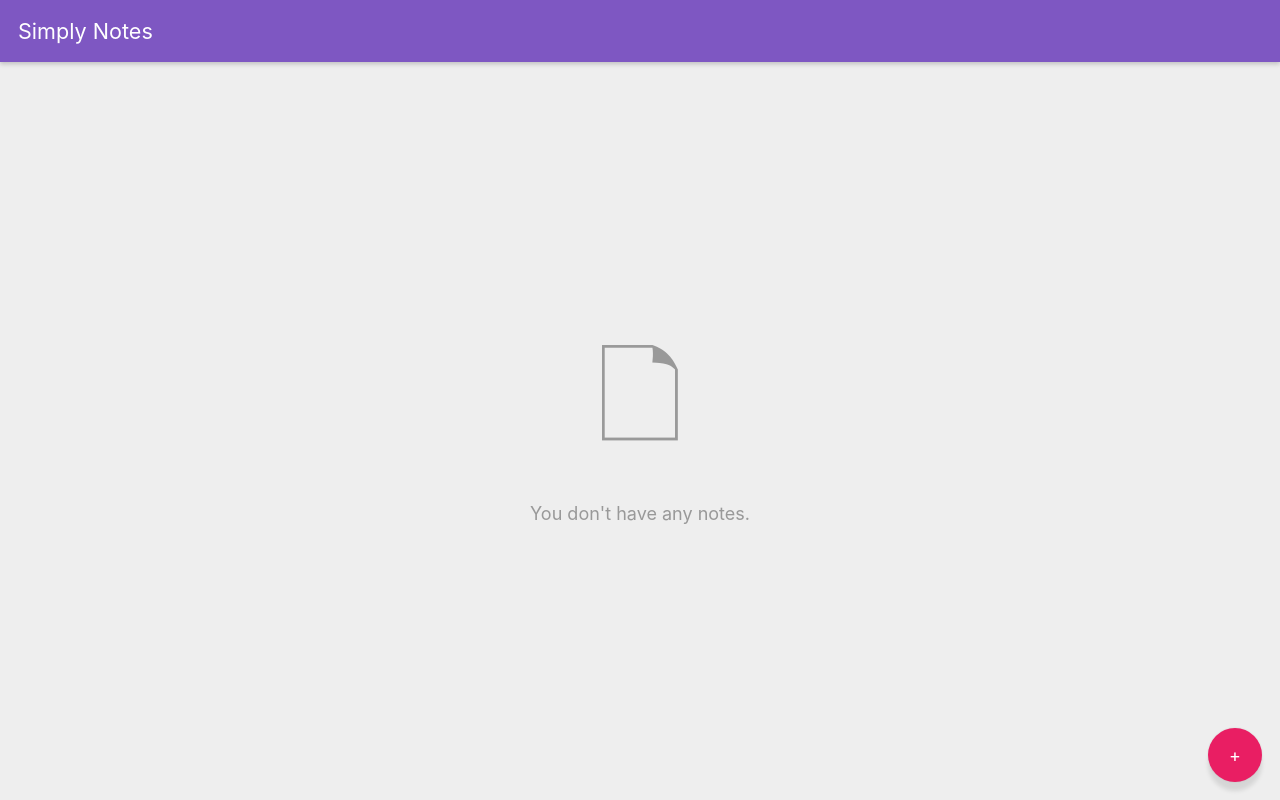
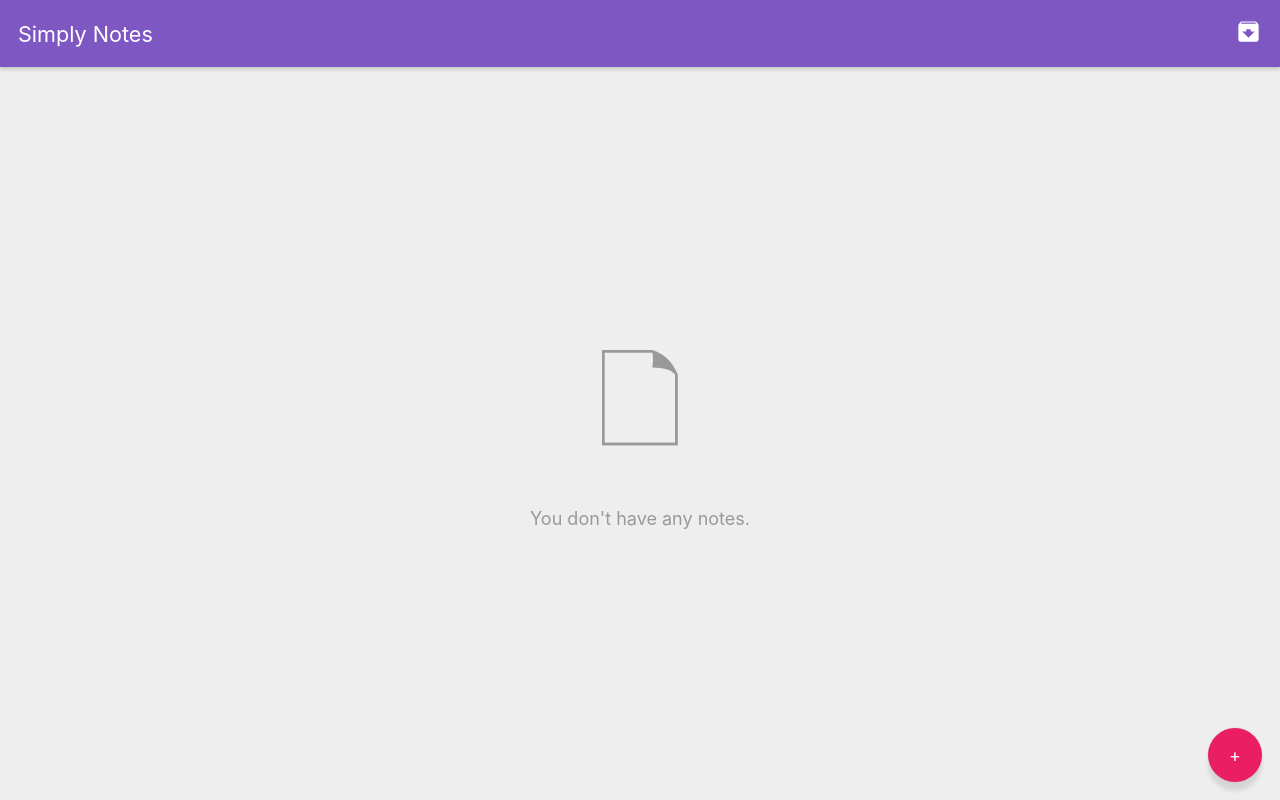
Before and after one commit to gregtyler/simply-notes, a Vue app: page / in a window 1280 px wide. Built offline with nearby package versions, Linux system fonts and the light colour scheme.

Commit message:
Add link to archive from homge page

```diff
--- a/src/components/AppBar.vue
+++ b/src/components/AppBar.vue
@@ -1,16 +1,32 @@
 <template lang="html">
   <div class="app-bar">
     <router-link :to="{name: 'home'}" tag="h1" class="app-bar__title">Simply Notes</router-link>
+    <div>
+      <router-link v-if="showArchive" :to="{name: 'archive'}" class="app-bar__action">
+        <CustomIcon type="archive" style="height: 1.5rem;" />
+      </router-link>
+    </div>
   </div>
 </template>
 
 <script>
+import CustomIcon from './CustomIcon.vue';
+
 export default {
+  components: {
+    CustomIcon
+  },
+  computed: {
+    showArchive() {
+      return this.$route.name === 'home';
+    }
+  }
 };
 </script>
 
 <style lang="css">
 .app-bar {
+  display: flex;
   position: sticky;
   padding: 1rem;
   top: 0;
@@ -19,11 +35,18 @@ export default {
   background-color: var(--color-primary);
   color: var(--color-primary-text);
   box-shadow: 0 2px .25rem hsla(0, 0%, 0%, 0.2);
+  align-items: center;
 }
 
 .app-bar__title {
+  flex: auto;
   margin: 0;
   font-size: 1.2rem;
   font-weight: normal;
 }
+
+.app-bar__action {
+  color: inherit;
+  text-decoration: none;
+}
 </style>
--- /dev/null
+++ b/src/components/CustomIcon.vue
@@ -0,0 +1,19 @@
+<template lang="html">
+  <svg class="icon" viewBox="0 0 24 24" xmlns="http://www.w3.org/2000/svg">
+    <path d="M20.54 5.23l-1.39-1.68C18.88 3.21 18.47 3 18 3H6c-.47 0-.88.21-1.16.55L3.46 5.23C3.17 5.57 3 6.02 3 6.5V19c0 1.1.9 2 2 2h14c1.1 0 2-.9 2-2V6.5c0-.48-.17-.93-.46-1.27zM12 17.5L6.5 12H10v-2h4v2h3.5L12 17.5zM5.12 5l.81-1h12l.94 1H5.12z"/>
+    <path d="M0 0h24v24H0z" fill="none"/>
+  </svg>
+</template>
+
+<script>
+export default {
+}
+</script>
+
+<style lang="css">
+.icon {
+  fill: currentColor;
+  height: 1em;
+  width: auto;
+}
+</style>
```
